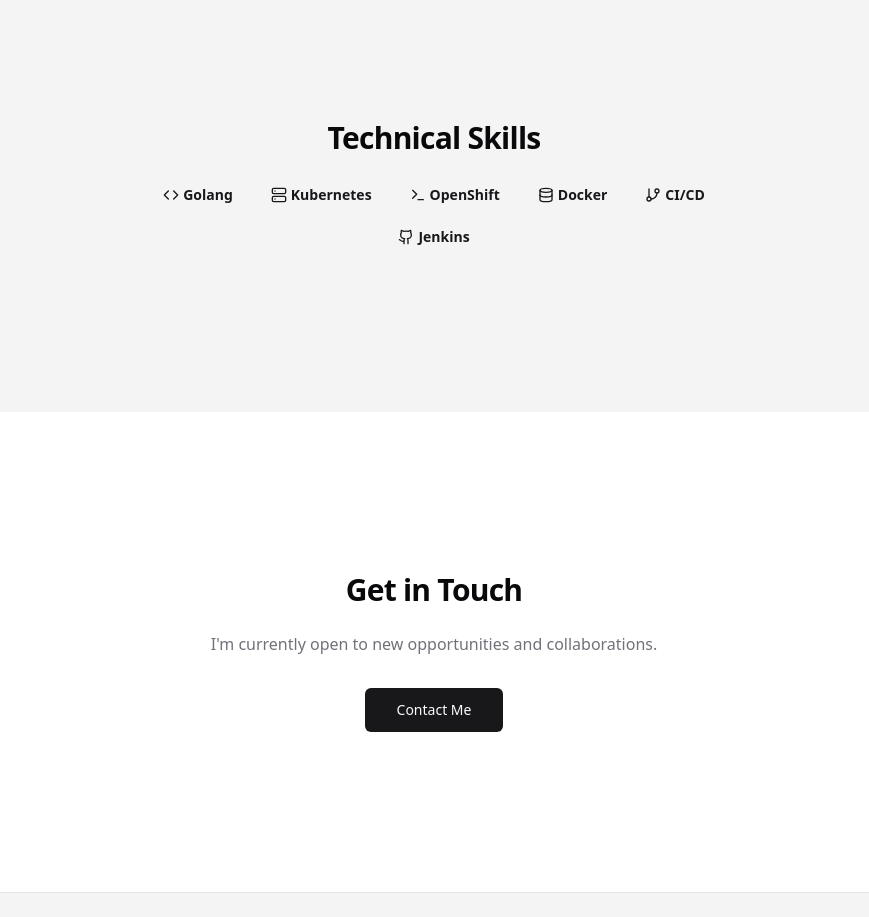
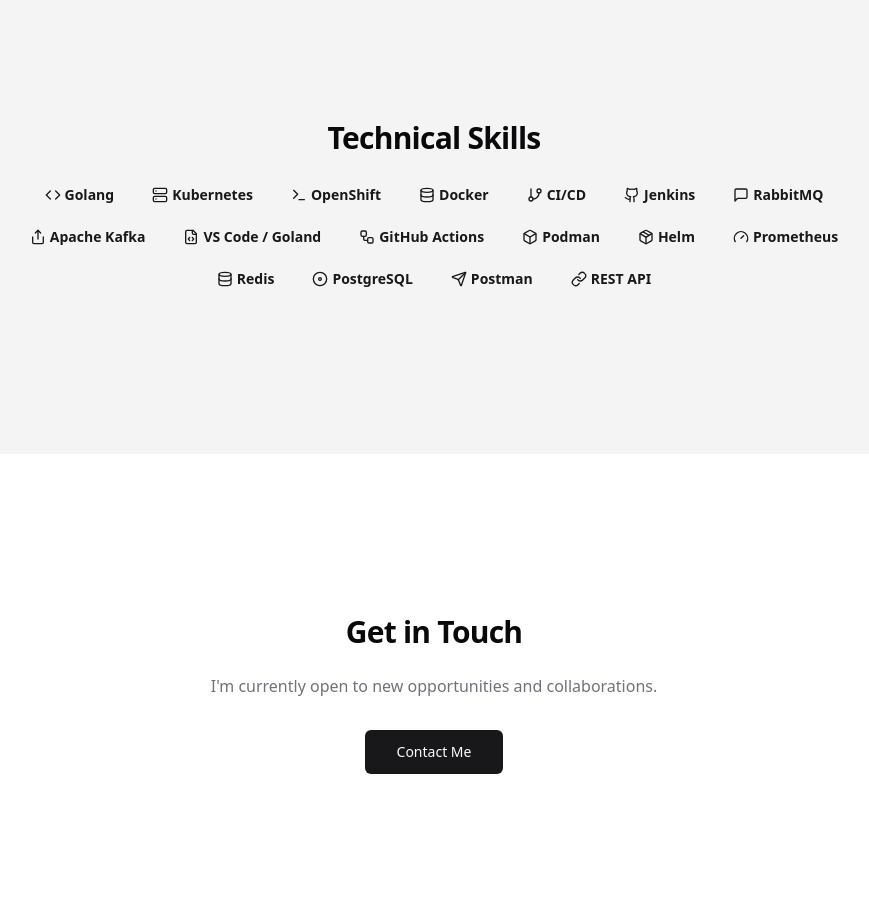
Before and after one commit to rishabh053/engineer-essence-express, a React (Vite) app: page / in a window 1280 px wide. Shown: the part 920-1837 px from the top of the page, without its empty margins (206-1075 px from the left). Built offline with nearby package versions, Linux system fonts and the light colour scheme.

Commit message:
Add more skills
Adds more skills to the skills section of the index page.

```diff
--- a/src/pages/Index.tsx
+++ b/src/pages/Index.tsx
@@ -1,31 +1,102 @@
 
 import React from 'react';
 import { Link } from 'react-router-dom';
-import { ArrowRight, Code, Server, Database, Terminal, Github, GitBranch } from 'lucide-react';
+import {
+  ArrowRight,
+  Code,
+  Server,
+  Database,
+  Terminal,
+  Github,
+  GitBranch,
+  MessageSquare,
+  Share,
+  FileCode,
+  Workflow,
+  Package,
+  Box,
+  Gauge,
+  Disc,
+  Send,
+  Link as LinkIcon
+} from 'lucide-react';
 import Layout from '../components/Layout';
 import { Button } from '@/components/ui/button';
 import { Badge } from '@/components/ui/badge';
+
 const Index = () => {
   // Skills data with corresponding icons
-  const skills = [{
+  const skills = [
+    {
       name: "Golang",
       icon: <Code className="w-4 h-4 mr-1" />
-  }, {
+    },
+    {
       name: "Kubernetes",
       icon: <Server className="w-4 h-4 mr-1" />
-  }, {
+    },
+    {
       name: "OpenShift",
       icon: <Terminal className="w-4 h-4 mr-1" />
-  }, {
+    },
+    {
       name: "Docker",
       icon: <Database className="w-4 h-4 mr-1" />
-  }, {
+    },
+    {
       name: "CI/CD",
       icon: <GitBranch className="w-4 h-4 mr-1" />
-  }, {
+    },
+    {
       name: "Jenkins",
       icon: <Github className="w-4 h-4 mr-1" />
-  }];
+    },
+    {
+      name: "RabbitMQ",
+      icon: <MessageSquare className="w-4 h-4 mr-1" />
+    },
+    {
+      name: "Apache Kafka",
+      icon: <Share className="w-4 h-4 mr-1" />
+    },
+    {
+      name: "VS Code / Goland",
+      icon: <FileCode className="w-4 h-4 mr-1" />
+    },
+    {
+      name: "GitHub Actions",
+      icon: <Workflow className="w-4 h-4 mr-1" />
+    },
+    {
+      name: "Podman",
+      icon: <Box className="w-4 h-4 mr-1" />
+    },
+    {
+      name: "Helm",
+      icon: <Package className="w-4 h-4 mr-1" />
+    },
+    {
+      name: "Prometheus",
+      icon: <Gauge className="w-4 h-4 mr-1" />
+    },
+    {
+      name: "Redis",
+      icon: <Database className="w-4 h-4 mr-1" />
+    },
+    {
+      name: "PostgreSQL",
+      icon: <Disc className="w-4 h-4 mr-1" />
+    },
+    {
+      name: "Postman",
+      icon: <Send className="w-4 h-4 mr-1" />
+    },
+    {
+      name: "REST API",
+      icon: <LinkIcon className="w-4 h-4 mr-1" />
+    }
+  ];
+
   return <Layout>
       {/* Hero Section - Simplified */}
       <section className="relative min-h-screen flex items-center justify-center">
@@ -56,7 +127,7 @@ const Index = () => {
       {/* Skills Section - With Icons */}
       <section className="bg-secondary py-16">
         <div className="section-container">
-          <div className="max-w-2xl mx-auto text-center">
+          <div className="max-w-4xl mx-auto text-center">
             <h2 className="text-2xl md:text-3xl font-bold tracking-tight mb-6">
               Technical Skills
             </h2>
@@ -88,4 +159,5 @@ const Index = () => {
       </section>
     </Layout>;
 };
+
 export default Index;
```
Lines whose indentation alone changed are shown as unchanged.
